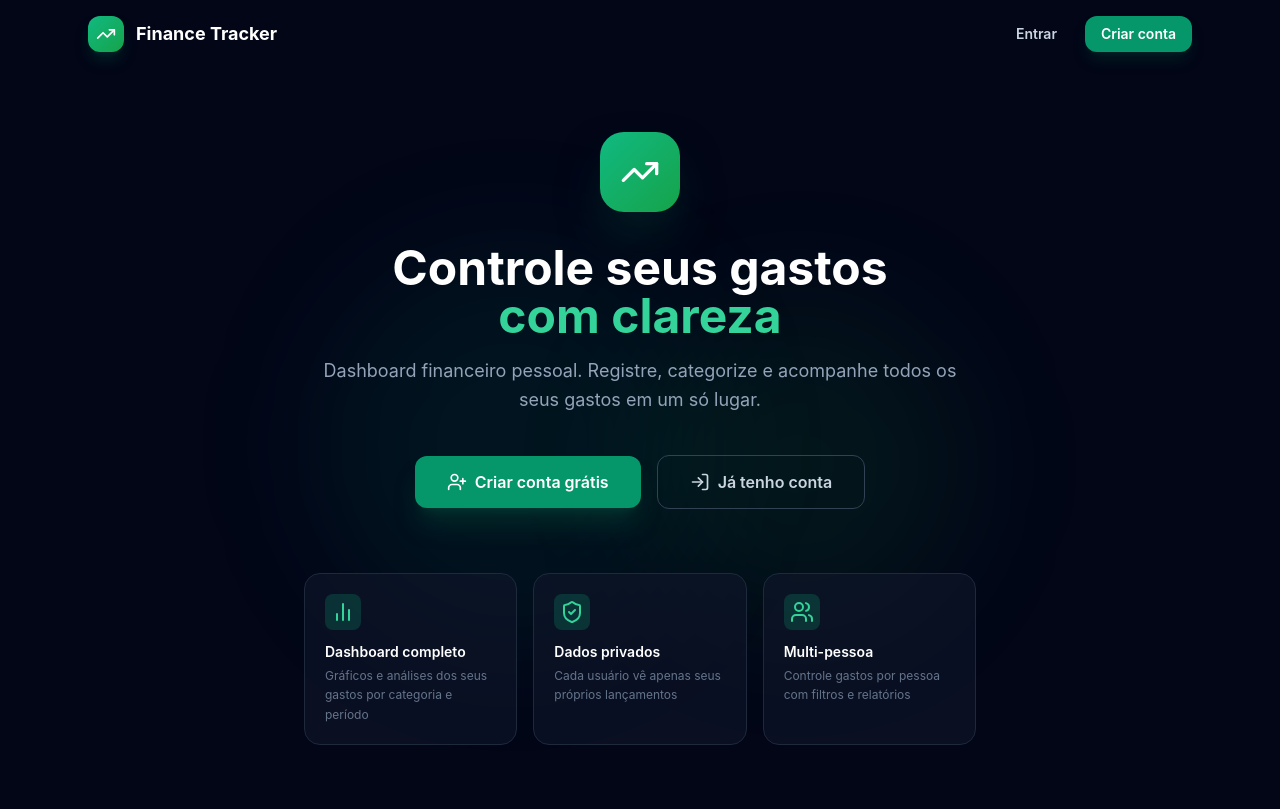
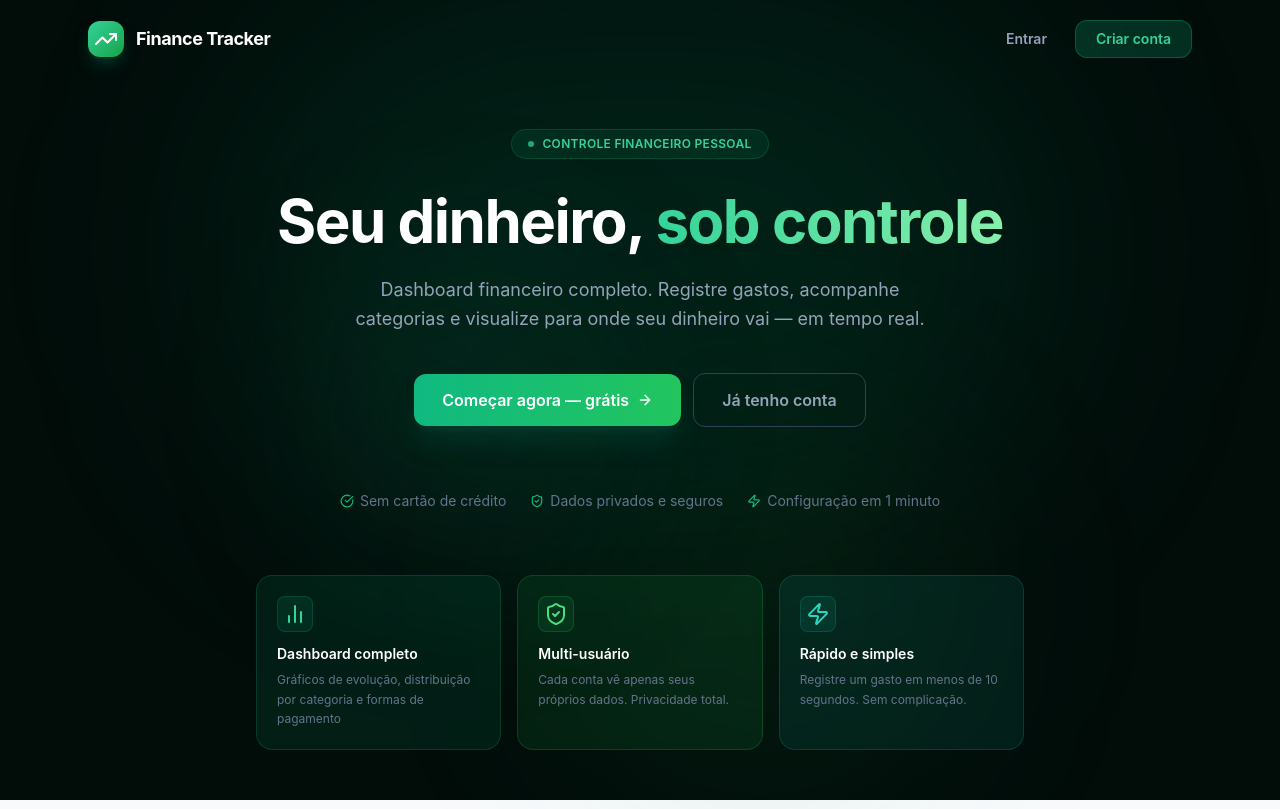
Before and after one commit to automacaoeverads-cloud/finance-tracker, a Next.js app: page / in a window 1280 px wide. Built offline with nearby package versions, Linux system fonts and the light colour scheme; no server answers.

Commit message:
feat: beautiful landing page emerald theme

```diff
--- a/app/layout.tsx
+++ b/app/layout.tsx
@@ -5,7 +5,7 @@ import { useState } from 'react'
 import Sidebar from '@/components/Sidebar'
 import { ThemeProvider } from '@/lib/theme'
 import { AuthProvider, useAuth } from '@/lib/auth'
-import { TrendingUp, Menu, Mail, Lock, Eye, EyeOff, UserPlus, LogIn, BarChart2, ShieldCheck, Users } from 'lucide-react'
+import { TrendingUp, Menu, Mail, Lock, Eye, EyeOff, ArrowRight, BarChart2, ShieldCheck, Zap, CheckCircle } from 'lucide-react'
 
 type AuthTab = 'landing' | 'login' | 'register'
 
@@ -32,24 +32,27 @@ function AppShell({ children }: { children: React.ReactNode }) {
   async function handleRegister(e: React.FormEvent) {
     e.preventDefault()
     setError('')
-    if (password !== confirmPassword) {
-      setError('As senhas não coincidem.')
-      return
-    }
-    if (password.length < 6) {
-      setError('A senha deve ter pelo menos 6 caracteres.')
-      return
-    }
+    if (password !== confirmPassword) { setError('As senhas não coincidem.'); return }
+    if (password.length < 6) { setError('A senha deve ter pelo menos 6 caracteres.'); return }
     setSubmitting(true)
     const { error: err } = await signUp(email, password)
     setSubmitting(false)
     if (err) setError(err)
   }
 
+  function goAuth(t: 'login' | 'register') {
+    setEmail(''); setPassword(''); setConfirmPassword(''); setError(''); setTab(t)
+  }
+
   if (loading) {
     return (
-      <div className="min-h-screen flex items-center justify-center bg-slate-950">
-        <div className="w-8 h-8 border-4 border-emerald-800 border-t-emerald-400 rounded-full animate-spin" />
+      <div className="min-h-screen flex items-center justify-center bg-[#020d0a]">
+        <div className="flex flex-col items-center gap-4">
+          <div className="w-12 h-12 rounded-2xl bg-gradient-to-br from-emerald-500 to-green-600 flex items-center justify-center shadow-2xl shadow-emerald-900/50 animate-pulse">
+            <TrendingUp className="w-6 h-6 text-white" />
+          </div>
+          <div className="w-6 h-6 border-2 border-emerald-800 border-t-emerald-400 rounded-full animate-spin" />
+        </div>
       </div>
     )
   }
@@ -57,25 +60,32 @@ function AppShell({ children }: { children: React.ReactNode }) {
   // ── LANDING PAGE ──────────────────────────────────────────────
   if (!user && tab === 'landing') {
     return (
-      <div className="min-h-screen bg-slate-950 flex flex-col">
+      <div className="min-h-screen bg-[#020d0a] flex flex-col overflow-hidden">
+        {/* Ambient background */}
+        <div className="fixed inset-0 pointer-events-none">
+          <div className="absolute top-0 left-1/2 -translate-x-1/2 w-[800px] h-[500px] bg-emerald-600/15 rounded-full blur-[120px]" />
+          <div className="absolute bottom-0 right-1/4 w-[400px] h-[400px] bg-green-700/10 rounded-full blur-[100px]" />
+          <div className="absolute top-1/3 left-1/4 w-[300px] h-[300px] bg-emerald-900/20 rounded-full blur-[80px]" />
+        </div>
+
         {/* Nav */}
-        <nav className="px-6 py-4 flex items-center justify-between max-w-6xl mx-auto w-full">
+        <nav className="relative z-10 px-6 py-5 flex items-center justify-between max-w-6xl mx-auto w-full">
           <div className="flex items-center gap-3">
-            <div className="w-9 h-9 rounded-xl bg-gradient-to-br from-emerald-500 to-green-600 flex items-center justify-center shadow-lg shadow-emerald-900/40">
-              <TrendingUp className="w-5 h-5 text-white" />
+            <div className="w-9 h-9 rounded-xl bg-gradient-to-br from-emerald-400 to-green-600 flex items-center justify-center shadow-lg shadow-emerald-900/60">
+              <TrendingUp className="w-4.5 h-4.5 text-white" />
             </div>
-            <span className="font-bold text-white text-lg">Finance Tracker</span>
+            <span className="font-bold text-white text-lg tracking-tight">Finance Tracker</span>
           </div>
-          <div className="flex items-center gap-3">
+          <div className="flex items-center gap-2">
             <button
-              onClick={() => { setTab('login'); setError('') }}
-              className="px-4 py-2 text-sm font-semibold text-slate-300 hover:text-white transition-colors"
+              onClick={() => goAuth('login')}
+              className="px-5 py-2 text-sm font-semibold text-slate-400 hover:text-white transition-colors"
             >
               Entrar
             </button>
             <button
-              onClick={() => { setTab('register'); setError('') }}
-              className="px-4 py-2 rounded-xl bg-emerald-600 hover:bg-emerald-500 text-white text-sm font-semibold transition-colors shadow-lg shadow-emerald-900/30"
+              onClick={() => goAuth('register')}
+              className="px-5 py-2 rounded-xl bg-emerald-500/20 hover:bg-emerald-500/30 border border-emerald-500/30 text-emerald-400 hover:text-emerald-300 text-sm font-semibold transition-all"
             >
               Criar conta
             </button>
@@ -83,95 +93,140 @@ function AppShell({ children }: { children: React.ReactNode }) {
         </nav>
 
         {/* Hero */}
-        <div className="flex-1 flex flex-col items-center justify-center px-6 py-16 text-center relative overflow-hidden">
-          {/* Background glows */}
-          <div className="absolute top-1/4 left-1/4 w-96 h-96 bg-emerald-600/10 rounded-full blur-3xl pointer-events-none" />
-          <div className="absolute bottom-1/4 right-1/4 w-80 h-80 bg-green-600/10 rounded-full blur-3xl pointer-events-none" />
+        <div className="relative z-10 flex-1 flex flex-col items-center justify-center px-6 py-12 text-center">
+          {/* Badge */}
+          <div className="inline-flex items-center gap-2 px-4 py-1.5 rounded-full bg-emerald-500/10 border border-emerald-500/20 text-emerald-400 text-xs font-semibold mb-8 tracking-wide">
+            <span className="w-1.5 h-1.5 rounded-full bg-emerald-400 animate-pulse" />
+            CONTROLE FINANCEIRO PESSOAL
+          </div>
 
-          <div className="relative max-w-2xl">
-            <div className="w-20 h-20 rounded-3xl bg-gradient-to-br from-emerald-500 to-green-600 flex items-center justify-center mx-auto mb-8 shadow-2xl shadow-emerald-900/50">
-              <TrendingUp className="w-10 h-10 text-white" />
-            </div>
-            <h1 className="text-4xl sm:text-5xl font-bold text-white mb-4 leading-tight">
-              Controle seus gastos<br />
-              <span className="text-emerald-400">com clareza</span>
+          <h1 className="text-5xl sm:text-6xl font-bold text-white mb-6 leading-[1.1] tracking-tight max-w-3xl">
+            Seu dinheiro,{' '}
+            <span className="text-transparent bg-clip-text bg-gradient-to-r from-emerald-400 to-green-300">
+              sob controle
+            </span>
           </h1>
-            <p className="text-slate-400 text-lg mb-10 leading-relaxed">
-              Dashboard financeiro pessoal. Registre, categorize e acompanhe todos os seus gastos em um só lugar.
+
+          <p className="text-slate-400 text-lg mb-10 max-w-xl leading-relaxed">
+            Dashboard financeiro completo. Registre gastos, acompanhe categorias e visualize para onde seu dinheiro vai — em tempo real.
           </p>
 
-            <div className="flex flex-col sm:flex-row items-center justify-center gap-4 mb-16">
+          {/* CTA buttons */}
+          <div className="flex flex-col sm:flex-row items-center gap-3 mb-16">
             <button
-                onClick={() => { setTab('register'); setError('') }}
-                className="w-full sm:w-auto px-8 py-3.5 rounded-xl bg-emerald-600 hover:bg-emerald-500 text-white font-semibold text-base transition-colors shadow-xl shadow-emerald-900/40 flex items-center justify-center gap-2"
+              onClick={() => goAuth('register')}
+              className="group flex items-center gap-2 px-7 py-3.5 rounded-xl bg-gradient-to-r from-emerald-500 to-green-500 hover:from-emerald-400 hover:to-green-400 text-white font-semibold text-base transition-all shadow-xl shadow-emerald-900/40"
             >
-                <UserPlus className="w-5 h-5" />
-                Criar conta grátis
+              Começar agora — grátis
+              <ArrowRight className="w-4 h-4 group-hover:translate-x-1 transition-transform" />
             </button>
             <button
-                onClick={() => { setTab('login'); setError('') }}
-                className="w-full sm:w-auto px-8 py-3.5 rounded-xl border border-slate-700 hover:border-slate-500 text-slate-300 hover:text-white font-semibold text-base transition-colors flex items-center justify-center gap-2"
+              onClick={() => goAuth('login')}
+              className="px-7 py-3.5 rounded-xl border border-slate-700 hover:border-slate-500 text-slate-400 hover:text-white font-semibold text-base transition-all"
             >
-                <LogIn className="w-5 h-5" />
               Já tenho conta
             </button>
           </div>
 
+          {/* Social proof */}
+          <div className="flex items-center gap-6 text-sm text-slate-500 mb-16">
+            {[
+              { icon: CheckCircle, text: 'Sem cartão de crédito' },
+              { icon: ShieldCheck, text: 'Dados privados e seguros' },
+              { icon: Zap, text: 'Configuração em 1 minuto' },
+            ].map(({ icon: Icon, text }) => (
+              <div key={text} className="flex items-center gap-1.5">
+                <Icon className="w-3.5 h-3.5 text-emerald-500" />
+                <span>{text}</span>
+              </div>
+            ))}
+          </div>
+
           {/* Feature cards */}
-            <div className="grid grid-cols-1 sm:grid-cols-3 gap-4 text-left">
+          <div className="grid grid-cols-1 sm:grid-cols-3 gap-4 max-w-3xl w-full">
             {[
-                { icon: BarChart2, title: 'Dashboard completo', desc: 'Gráficos e análises dos seus gastos por categoria e período' },
-                { icon: ShieldCheck, title: 'Dados privados', desc: 'Cada usuário vê apenas seus próprios lançamentos' },
-                { icon: Users, title: 'Multi-pessoa', desc: 'Controle gastos por pessoa com filtros e relatórios' },
-              ].map(({ icon: Icon, title, desc }) => (
-                <div key={title} className="bg-slate-900/60 border border-slate-800 rounded-2xl p-5">
-                  <div className="w-9 h-9 rounded-lg bg-emerald-500/20 flex items-center justify-center mb-3">
-                    <Icon className="w-4.5 h-4.5 text-emerald-400" />
+              {
+                icon: BarChart2,
+                title: 'Dashboard completo',
+                desc: 'Gráficos de evolução, distribuição por categoria e formas de pagamento',
+                color: 'text-emerald-400',
+                bg: 'bg-emerald-500/10',
+                border: 'border-emerald-500/20',
+              },
+              {
+                icon: ShieldCheck,
+                title: 'Multi-usuário',
+                desc: 'Cada conta vê apenas seus próprios dados. Privacidade total.',
+                color: 'text-green-400',
+                bg: 'bg-green-500/10',
+                border: 'border-green-500/20',
+              },
+              {
+                icon: Zap,
+                title: 'Rápido e simples',
+                desc: 'Registre um gasto em menos de 10 segundos. Sem complicação.',
+                color: 'text-teal-400',
+                bg: 'bg-teal-500/10',
+                border: 'border-teal-500/20',
+              },
+            ].map(({ icon: Icon, title, desc, color, bg, border }) => (
+              <div key={title} className={`rounded-2xl p-5 border ${border} ${bg} text-left backdrop-blur-sm`}>
+                <div className={`w-9 h-9 rounded-lg ${bg} border ${border} flex items-center justify-center mb-3`}>
+                  <Icon className={`w-4.5 h-4.5 ${color}`} />
                 </div>
-                  <p className="font-semibold text-white text-sm mb-1">{title}</p>
+                <p className="font-semibold text-white text-sm mb-1.5">{title}</p>
                 <p className="text-xs text-slate-500 leading-relaxed">{desc}</p>
               </div>
             ))}
           </div>
         </div>
       </div>
-      </div>
     )
   }
 
-  // ── LOGIN / REGISTER FORM ──────────────────────────────────────
+  // ── AUTH FORM (Login / Register) ──────────────────────────────
   if (!user && (tab === 'login' || tab === 'register')) {
     const isLogin = tab === 'login'
     return (
-      <div className="min-h-screen bg-slate-950 flex flex-col items-center justify-center p-4">
-        <div className="absolute inset-0 overflow-hidden pointer-events-none">
-          <div className="absolute top-1/3 left-1/3 w-96 h-96 bg-emerald-600/10 rounded-full blur-3xl" />
-          <div className="absolute bottom-1/3 right-1/3 w-80 h-80 bg-green-600/10 rounded-full blur-3xl" />
+      <div className="min-h-screen bg-[#020d0a] flex items-center justify-center p-4 relative overflow-hidden">
+        {/* Ambient */}
+        <div className="fixed inset-0 pointer-events-none">
+          <div className="absolute top-0 left-1/2 -translate-x-1/2 w-[600px] h-[400px] bg-emerald-600/15 rounded-full blur-[100px]" />
+          <div className="absolute bottom-0 right-0 w-[400px] h-[400px] bg-green-900/10 rounded-full blur-[80px]" />
         </div>
 
-        <div className="relative w-full max-w-sm">
+        <div className="relative w-full max-w-sm z-10">
           {/* Logo */}
           <div className="text-center mb-8">
-            <div className="w-14 h-14 rounded-2xl bg-gradient-to-br from-emerald-500 to-green-600 flex items-center justify-center mx-auto mb-4 shadow-2xl shadow-emerald-900/50">
+            <button onClick={() => setTab('landing')} className="inline-flex flex-col items-center gap-3 group">
+              <div className="w-14 h-14 rounded-2xl bg-gradient-to-br from-emerald-400 to-green-600 flex items-center justify-center shadow-2xl shadow-emerald-900/60 group-hover:shadow-emerald-900/80 transition-shadow">
                 <TrendingUp className="w-7 h-7 text-white" />
               </div>
-            <h1 className="text-xl font-bold text-white">Finance Tracker</h1>
+              <span className="font-bold text-white text-xl tracking-tight">Finance Tracker</span>
+            </button>
+            <p className="text-slate-500 text-sm mt-2">
+              {isLogin ? 'Bem-vindo de volta 👋' : 'Crie sua conta grátis'}
+            </p>
           </div>
 
-          {/* Tabs */}
-          <div className="flex bg-slate-900 rounded-xl p-1 mb-6 border border-slate-800">
+          {/* Tab switcher */}
+          <div className="flex bg-white/5 border border-white/10 rounded-xl p-1 mb-6">
             <button
-              onClick={() => { setTab('login'); setError('') }}
-              className={`flex-1 py-2 rounded-lg text-sm font-semibold transition-colors ${
-                isLogin ? 'bg-emerald-600 text-white shadow-lg' : 'text-slate-400 hover:text-slate-200'
+              onClick={() => goAuth('login')}
+              className={`flex-1 py-2 rounded-lg text-sm font-semibold transition-all ${
+                isLogin
+                  ? 'bg-emerald-500 text-white shadow-lg shadow-emerald-900/40'
+                  : 'text-slate-400 hover:text-slate-200'
               }`}
             >
               Entrar
             </button>
             <button
-              onClick={() => { setTab('register'); setError('') }}
-              className={`flex-1 py-2 rounded-lg text-sm font-semibold transition-colors ${
-                !isLogin ? 'bg-emerald-600 text-white shadow-lg' : 'text-slate-400 hover:text-slate-200'
+              onClick={() => goAuth('register')}
+              className={`flex-1 py-2 rounded-lg text-sm font-semibold transition-all ${
+                !isLogin
+                  ? 'bg-emerald-500 text-white shadow-lg shadow-emerald-900/40'
+                  : 'text-slate-400 hover:text-slate-200'
               }`}
             >
               Criar conta
@@ -179,10 +234,10 @@ function AppShell({ children }: { children: React.ReactNode }) {
           </div>
 
           {/* Card */}
-          <div className="bg-slate-900 rounded-2xl p-7 border border-slate-800 shadow-2xl">
+          <div className="bg-white/5 backdrop-blur-xl rounded-2xl p-7 border border-white/10 shadow-2xl">
             <form onSubmit={isLogin ? handleLogin : handleRegister} className="space-y-4">
               <div>
-                <label className="block text-xs font-semibold text-slate-400 uppercase tracking-wide mb-2">Email</label>
+                <label className="block text-xs font-semibold text-slate-400 uppercase tracking-wider mb-2">Email</label>
                 <div className="relative">
                   <Mail className="absolute left-3.5 top-1/2 -translate-y-1/2 w-4 h-4 text-slate-500" />
                   <input
@@ -191,13 +246,13 @@ function AppShell({ children }: { children: React.ReactNode }) {
                     onChange={e => setEmail(e.target.value)}
                     placeholder="seu@email.com"
                     required
-                    className="w-full pl-10 pr-4 py-3 rounded-xl bg-slate-800 border border-slate-700 text-slate-200 placeholder:text-slate-500 text-sm focus:outline-none focus:ring-2 focus:ring-emerald-500 transition-colors"
+                    className="w-full pl-10 pr-4 py-3 rounded-xl bg-white/5 border border-white/10 text-white placeholder:text-slate-600 text-sm focus:outline-none focus:ring-2 focus:ring-emerald-500/50 focus:border-emerald-500/50 transition-all"
                   />
                 </div>
               </div>
 
               <div>
-                <label className="block text-xs font-semibold text-slate-400 uppercase tracking-wide mb-2">Senha</label>
+                <label className="block text-xs font-semibold text-slate-400 uppercase tracking-wider mb-2">Senha</label>
                 <div className="relative">
                   <Lock className="absolute left-3.5 top-1/2 -translate-y-1/2 w-4 h-4 text-slate-500" />
                   <input
@@ -206,13 +261,10 @@ function AppShell({ children }: { children: React.ReactNode }) {
                     onChange={e => setPassword(e.target.value)}
                     placeholder="••••••••"
                     required
-                    className="w-full pl-10 pr-11 py-3 rounded-xl bg-slate-800 border border-slate-700 text-slate-200 placeholder:text-slate-500 text-sm focus:outline-none focus:ring-2 focus:ring-emerald-500 transition-colors"
+                    className="w-full pl-10 pr-11 py-3 rounded-xl bg-white/5 border border-white/10 text-white placeholder:text-slate-600 text-sm focus:outline-none focus:ring-2 focus:ring-emerald-500/50 focus:border-emerald-500/50 transition-all"
                   />
-                  <button
-                    type="button"
-                    onClick={() => setShowPassword(v => !v)}
-                    className="absolute right-3.5 top-1/2 -translate-y-1/2 text-slate-500 hover:text-slate-300 transition-colors"
-                  >
+                  <button type="button" onClick={() => setShowPassword(v => !v)}
+                    className="absolute right-3.5 top-1/2 -translate-y-1/2 text-slate-500 hover:text-slate-300 transition-colors">
                     {showPassword ? <EyeOff className="w-4 h-4" /> : <Eye className="w-4 h-4" />}
                   </button>
                 </div>
@@ -220,7 +272,7 @@ function AppShell({ children }: { children: React.ReactNode }) {
 
               {!isLogin && (
                 <div>
-                  <label className="block text-xs font-semibold text-slate-400 uppercase tracking-wide mb-2">Confirmar Senha</label>
+                  <label className="block text-xs font-semibold text-slate-400 uppercase tracking-wider mb-2">Confirmar Senha</label>
                   <div className="relative">
                     <Lock className="absolute left-3.5 top-1/2 -translate-y-1/2 w-4 h-4 text-slate-500" />
                     <input
@@ -229,33 +281,34 @@ function AppShell({ children }: { children: React.ReactNode }) {
                       onChange={e => setConfirmPassword(e.target.value)}
                       placeholder="••••••••"
                       required
-                      className="w-full pl-10 pr-4 py-3 rounded-xl bg-slate-800 border border-slate-700 text-slate-200 placeholder:text-slate-500 text-sm focus:outline-none focus:ring-2 focus:ring-emerald-500 transition-colors"
+                      className="w-full pl-10 pr-4 py-3 rounded-xl bg-white/5 border border-white/10 text-white placeholder:text-slate-600 text-sm focus:outline-none focus:ring-2 focus:ring-emerald-500/50 focus:border-emerald-500/50 transition-all"
                     />
                   </div>
                 </div>
               )}
 
               {error && (
-                <p className="text-sm text-rose-400 bg-rose-900/20 border border-rose-800/50 rounded-xl px-4 py-2.5">
-                  {error}
-                </p>
+                <div className="flex items-start gap-2.5 bg-rose-500/10 border border-rose-500/20 rounded-xl px-4 py-3">
+                  <span className="text-rose-400 text-sm">{error}</span>
+                </div>
               )}
 
               <button
                 type="submit"
                 disabled={submitting}
-                className="w-full py-3 rounded-xl bg-emerald-600 hover:bg-emerald-500 text-white font-semibold text-sm transition-colors disabled:opacity-60 flex items-center justify-center gap-2 shadow-lg shadow-emerald-900/30 mt-2"
+                className="w-full py-3 rounded-xl bg-gradient-to-r from-emerald-500 to-green-500 hover:from-emerald-400 hover:to-green-400 text-white font-semibold text-sm transition-all disabled:opacity-50 flex items-center justify-center gap-2 shadow-lg shadow-emerald-900/30 mt-2"
               >
-                {submitting ? (
-                  <div className="w-4 h-4 border-2 border-white border-t-transparent rounded-full animate-spin" />
-                ) : isLogin ? 'Entrar' : 'Criar conta'}
+                {submitting
+                  ? <div className="w-4 h-4 border-2 border-white border-t-transparent rounded-full animate-spin" />
+                  : isLogin ? 'Entrar na conta' : 'Criar minha conta'
+                }
               </button>
             </form>
           </div>
 
           <button
             onClick={() => setTab('landing')}
-            className="w-full text-center text-xs text-slate-500 hover:text-slate-400 mt-4 transition-colors"
+            className="w-full text-center text-xs text-slate-600 hover:text-slate-400 mt-5 transition-colors"
           >
             ← Voltar ao início
           </button>
@@ -270,10 +323,8 @@ function AppShell({ children }: { children: React.ReactNode }) {
       <Sidebar isOpen={sidebarOpen} onClose={() => setSidebarOpen(false)} />
       <div className="flex-1 flex flex-col md:ml-[260px]">
         <header className="md:hidden sticky top-0 z-20 bg-slate-900 border-b border-slate-800 px-4 py-3 flex items-center gap-3">
-          <button
-            onClick={() => setSidebarOpen(true)}
-            className="p-2 rounded-xl text-slate-400 hover:text-white hover:bg-slate-800 transition-colors"
-          >
+          <button onClick={() => setSidebarOpen(true)}
+            className="p-2 rounded-xl text-slate-400 hover:text-white hover:bg-slate-800 transition-colors">
             <Menu className="w-5 h-5" />
           </button>
           <div className="flex items-center gap-2.5">
@@ -283,9 +334,7 @@ function AppShell({ children }: { children: React.ReactNode }) {
             <span className="font-bold text-white text-base">Finance Tracker</span>
           </div>
         </header>
-        <main className="flex-1 p-5 md:p-8">
-          {children}
-        </main>
+        <main className="flex-1 p-5 md:p-8">{children}</main>
       </div>
     </div>
   )
```
Lines whose indentation alone changed are shown as unchanged.
